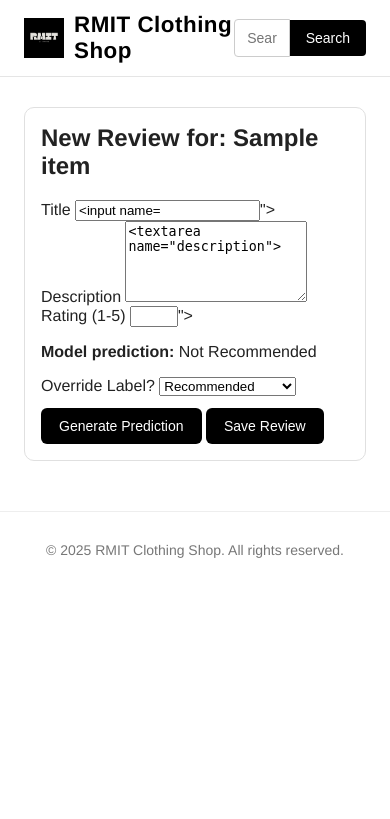
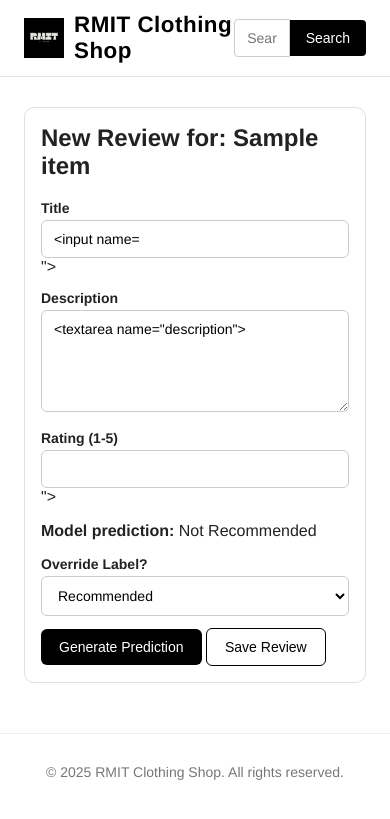
Before and after one commit to hishikesh123/Sentiment-Aware-Product-Recommendation-System-Using-Customer-Reviews, a Flask app: template templates/review_form.html in a window 390 px wide. Shown: the top 819 px of the page. Run offline with Flask 3, Linux system fonts and the light colour scheme; the template is opened without the code that fills it: most values are stand-ins (such as "Sample title", 1, 10 or a date in 2020); form fields are guessed from the names that the template uses; parts of the project's set-up code (start-up, migrations or seed data) failed here and were passed over.

Commit message:
refine: polish templates with form styles, sentiment badges, and bug fixes
- Add form input/label/textarea/select CSS and .btn.secondary to base.html
- Add .badge utility classes (green/red/gray) for sentiment display
- Fix item.html: close unclosed card div, swap dark border to light theme,
  add product image, color-code review labels with sentiment badges
- Fix review_show.html: broken url_for('item_detail') → url_for('item_page')
- Style review_form.html: inputs now use full-width styled form controls
- Fix index.html: replace inline width=200 with product-img CSS class,
  upgrade category list to a responsive card grid
- Fix category.html: use product-img class, display avg_rating on cards

```diff
--- a/templates/base.html
+++ b/templates/base.html
@@ -171,6 +171,63 @@
         margin-top: 50px;
         font-size: 14px;
       }
+
+      /* FORMS */
+      label {
+        display: block;
+        font-weight: 600;
+        margin-top: 14px;
+        margin-bottom: 4px;
+        font-size: 14px;
+      }
+
+      input[type="text"],
+      input[type="number"],
+      textarea,
+      select {
+        width: 100%;
+        padding: 10px 12px;
+        border: 1px solid #ccc;
+        border-radius: 6px;
+        font-size: 14px;
+        font-family: inherit;
+        box-sizing: border-box;
+        background: #fff;
+      }
+
+      input[type="text"]:focus,
+      input[type="number"]:focus,
+      textarea:focus,
+      select:focus {
+        outline: none;
+        border-color: #000;
+      }
+
+      textarea { resize: vertical; }
+
+      .btn.secondary {
+        background: #fff;
+        color: #000;
+        border: 1px solid #000;
+      }
+
+      .btn.secondary:hover {
+        background: #f0f0f0;
+        text-decoration: none;
+      }
+
+      /* SENTIMENT BADGES */
+      .badge {
+        display: inline-block;
+        padding: 2px 10px;
+        border-radius: 999px;
+        font-size: 12px;
+        font-weight: 600;
+      }
+
+      .badge-green { background: #dcfce7; color: #166534; }
+      .badge-red   { background: #fee2e2; color: #991b1b; }
+      .badge-gray  { background: #f3f4f6; color: #374151; }
     </style>
   </head>
 
```
